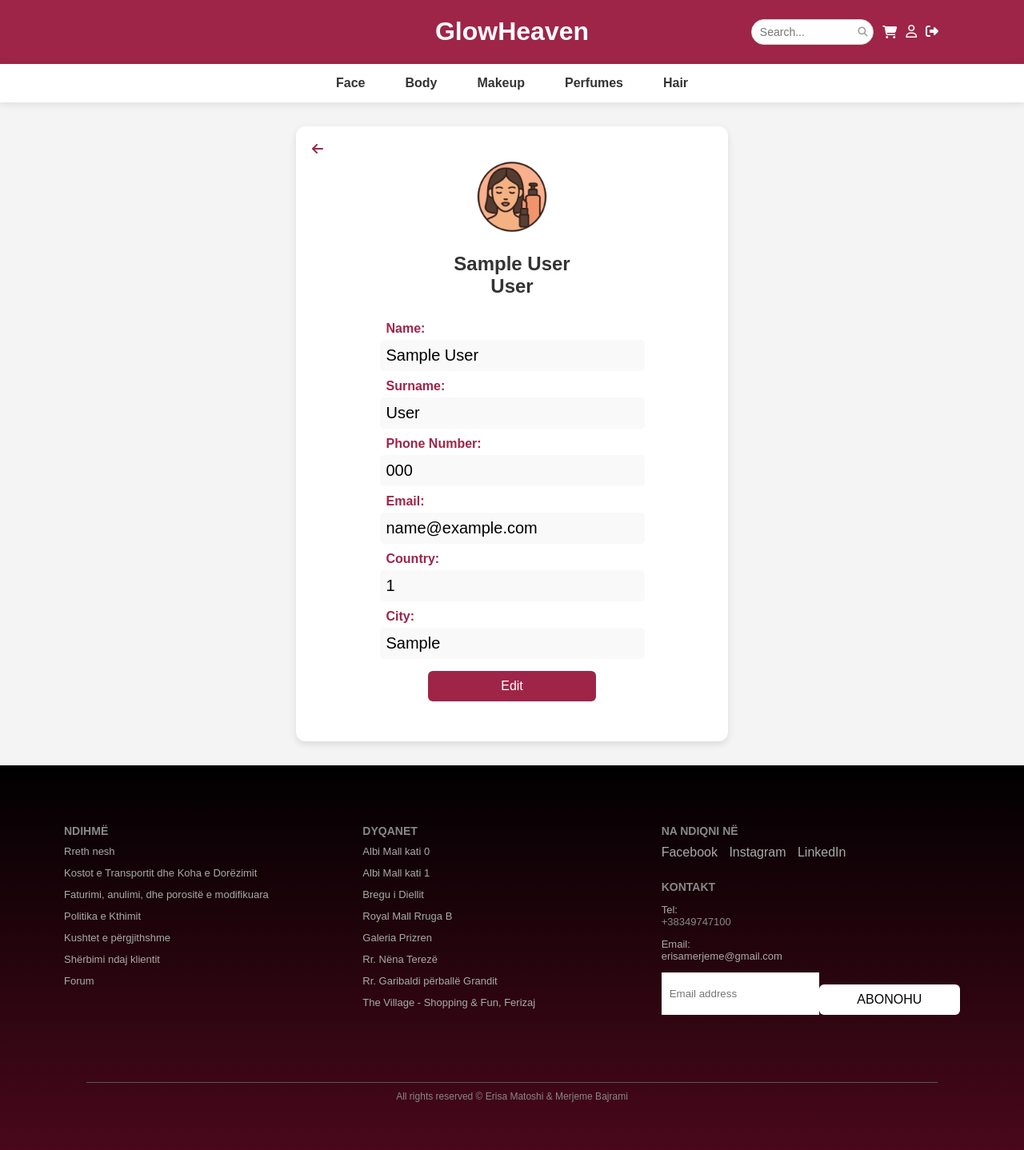
After one commit to erisa1111/E-commerce, a PHP site: page /profile.php in a window 1280 px wide. The commit adds this page. Shown: the whole page at 80% size. Run offline with PHP 8.4, Linux system fonts and the light colour scheme; the visitor is signed in with stand-in values (Sample User, id 1); tables that the repository leaves empty or names only in its code hold one stand-in row (values such as "Sample post").

Commit message:
fixed the login, added profile and got the data form database, made the logout button etc

```diff
--- /dev/null
+++ b/css/profile.css
@@ -0,0 +1,133 @@
+/* Center the profile card */
+body {
+    font-family: Arial, sans-serif;
+    background-color: #f4f4f4;
+    width: 100vw;
+
+
+
+}
+
+/* Profile card */
+.profile-card {
+    background: #ffffff;
+    padding: 20px;
+    width: 500px;
+    border-radius: 12px;
+    box-shadow: 0px 4px 10px rgba(0, 0, 0, 0.1);
+    margin: 0 auto;
+    margin-top: 30px;
+    margin-bottom: 30px;
+
+
+
+
+}
+form{
+    display: flex;
+    width: 70%;
+    flex-direction: column;
+    align-items: center;
+
+    margin: 0 auto;
+}
+
+/* Heading */
+.profile-card h2 {
+    margin-bottom: 20px;
+    width: 100%;
+    color: #333;
+    text-align: center;
+}
+
+/* Form fields */
+.profile-card label {
+    width: 90%;
+    display: block;
+    font-weight: bold;
+    margin-top: 10px;
+    text-align: left;
+    color: #9e2548;
+}
+
+.profile-input {
+    width: 90%;
+    font-size: 20px;
+    padding: 8px;
+    margin-top: 5px;
+    border: none;
+
+
+    border-radius: 5px;
+
+    background: #f9f9f9;
+    cursor: not-allowed;
+}
+
+.profile-input:focus {
+    background: #fff;
+    cursor: text;
+}
+
+/* Buttons */
+button {
+    width: 60%;
+    padding: 10px;
+    margin-top: 15px;
+    border: none;
+    border-radius: 6px;
+    text-align: center;
+    align-self: center;
+    font-size: 16px;
+    cursor: pointer;
+}
+
+#edit-btn {
+    background-color: #9e2548;
+    color: white;
+}
+
+#edit-btn:hover {
+    background-color: #b84968;
+}
+
+#save-btn {
+    background-color: #28a745;
+    color: white;
+    display: none;
+}
+
+#save-btn:hover {
+    background-color: #218838;
+}
+
+/* Back to Home Link */
+.back-link {
+    display: block;
+    margin-top: 15px;
+    text-decoration: none;
+    color: #5f7083;
+    background-color: #5f7083;
+}
+.fa-arrow-left {
+    color: #9e2548;
+}
+.fa-arrow-left:hover {
+    text-decoration: underline;
+    color: #b84968;
+}
+.bottom-space{
+    width: 100%;
+    height: 30px;
+}
+img{
+    width: 100px;
+    text-align: center;
+}
+.info{
+    width: 30%;
+    margin: 0 auto;
+    display: flex;
+    flex-direction: column;
+    align-items: center;
+}
--- a/js/loadComponents.js
+++ b/js/loadComponents.js
@@ -24,7 +24,7 @@ async function loadComponent(containerId, filePath) {
 // Load components when DOM is fully loaded
 document.addEventListener('DOMContentLoaded', () => {
     // Load navbar and footer components
-    loadComponent('navbar-container', 'navbar/navbar.html');
+    loadComponent('navbar-container', 'navbar/navbar.php');
     loadComponent('footer-container', 'footer/footer.html');
 
     // You can add more components here if needed
--- a/navbar/navbar.css
+++ b/navbar/navbar.css
@@ -80,7 +80,7 @@ body {
 }
 
 .nav-item:hover {
-    color: #ff6b6b;
+    color: #9e2548;
 }
 
 /* Dropdown Styles */
@@ -111,7 +111,7 @@ body {
 
 .dropdown-item:hover {
     background: #fff5f5;
-    color: #ff6b6b;
+    color: #c74e71;
     padding-left: 20px;
 }
 
@@ -120,3 +120,19 @@ body {
     margin-left: 5px;
     font-size: 12px;
 }
+.fa-user
+{
+    color: white;
+}
+.fa-regular:hover,
+.fa-solid:hover{
+    color: #d989a0;
+    cursor: pointer;
+
+
+}
+.fa-sign-out-alt{
+
+    color: white;
+
+}
--- a/navbar/navbar.html
+++ b/navbar/navbar.php
@@ -1,3 +1,4 @@
+<?php session_start(); // Start the session to access session data ?>
 <!DOCTYPE html>
 <html lang="en">
 <head>
@@ -5,11 +6,10 @@
     <meta http-equiv="X-UA-Compatible" content="IE=edge">
     <meta name="viewport" content="width=device-width, initial-scale=1.0">
     <title>Document</title>
-    <link rel="stylesheet" href="navbar.css"></head>
-    <!-- Add this to your HTML <head> section for the free version -->
-<link rel="stylesheet" href="https://cdnjs.cloudflare.com/ajax/libs/font-awesome/6.4.0/css/all.min.css">
+    <link rel="stylesheet" href="navbar.css">
+    <link rel="stylesheet" href="https://cdnjs.cloudflare.com/ajax/libs/font-awesome/6.4.0/css/all.min.css">
+</head>
 <body>
-
    <div class="navbar">
     <div class="top-bar">
         <div class="left-nav"></div>
@@ -20,17 +20,30 @@
                 <input type="text" class="search-input" placeholder="Search...">
                 <i class="fa-solid fa-magnifying-glass search-icon"></i>
             </div>
-            <i class="fa-regular fa-user"></i>
-            <i class="fa-solid fa-cart-shopping"></i>
 
+            <!-- Cart Icon -->
+            <i class="fa-solid fa-cart-shopping" style="cursor:pointer;"></i>
+
+            <!-- Conditional user profile or login/signup link, placed after the cart -->
+            <?php if (isset($_SESSION['user_id'])): ?>
+                <!-- If logged in, show the user profile and logout option -->
+                <a href="profile.php">
+                    <i class="fa-regular fa-user"></i>
+                </a>
+                <a href="logout.php">
+                    <i class="fa-solid fa-sign-out-alt"  style="color:white;"></i>
+                </a>
+            <?php else: ?>
+                <a href="login.php">
+                    <i class="fa-regular fa-user"></i>
+                </a>
+                <!-- If not logged in, show the login/signup option -->
+
+            <?php endif; ?>
         </div>
 
     </div>
 
-
-
-
-    </div>
     <div class="down-bar">
         <div class="nav-items">
             <!-- Face -->
@@ -88,8 +101,6 @@
                 </div>
             </div>
         </div>
-
-
     </div>
    </div>
 </body>
--- /dev/null
+++ b/profile.php
@@ -0,0 +1,126 @@
+<?php
+session_start();
+require_once 'db_connect.php';
+
+// Redirect if not logged in
+if (!isset($_SESSION['user_id'])) {
+    header("Location: login.php");
+    exit();
+}
+
+$user_id = $_SESSION['user_id'];
+
+// Fetch user data
+$stmt = $pdo->prepare("SELECT name, surname, phone_number, email, country, city FROM users WHERE id = ?");
+$stmt->execute([$user_id]);
+$user = $stmt->fetch(PDO::FETCH_ASSOC);
+
+// Handle form submission
+if ($_SERVER['REQUEST_METHOD'] === 'POST' && isset($_POST['update_profile'])) {
+    $name = $_POST['name'];
+    $surname = $_POST['surname'];
+    $phone_number = $_POST['phone_number'];
+    $email = $_POST['email'];
+    $country = $_POST['country'];
+    $city = $_POST['city'];
+
+    $updateStmt = $pdo->prepare("UPDATE users SET name = ?, surname = ?, phone_number = ?, email = ?, country = ?, city = ? WHERE id = ?");
+    if ($updateStmt->execute([$name, $surname, $phone_number, $email, $country, $city, $user_id])) {
+        $success = "Profile updated successfully!";
+        // Refresh data after update
+        $stmt->execute([$user_id]);
+        $user = $stmt->fetch(PDO::FETCH_ASSOC);
+    } else {
+        $error = "Error updating profile. Please try again.";
+    }
+}
+?>
+<!DOCTYPE html>
+<html lang="en">
+<head>
+    <meta charset="UTF-8">
+    <meta name="viewport" content="width=device-width, initial-scale=1.0">
+    <title>Profile - GlowHeaven</title>
+    <link rel="stylesheet" href="css/profile.css">
+    <link rel="stylesheet" href="navbar/navbar.css">
+    <link rel="stylesheet" href="footer/footer.css">
+    <script>
+        function enableEdit() {
+            document.querySelectorAll(".profile-input").forEach(input => input.removeAttribute("readonly"));
+            document.getElementById("save-btn").style.display = "block";
+            document.getElementById("edit-btn").style.display = "none";
+        }
+    </script>
+</head>
+<body>
+
+<div id="navbar-container"></div>
+
+<div class="profile-card">
+  <a href="home.php"><i class="fa-solid fa-arrow-left"></i></a>
+  <div class="info">
+  <img src="/img/profile_picture.png" alt="">
+
+<h2><?php echo htmlspecialchars($user['name']) . ' ' . htmlspecialchars($user['surname']); ?></h2>
+  </div>
+
+
+
+        <?php if (isset($success))
+            echo "<p style='color: green; text-align:center;'>$success</p>"; ?>
+        <?php if (isset($error))
+            echo "<p style='color: red; text-align:center;'>$error</p>"; ?>
+
+        <form method="POST">
+            <label>Name:</label>
+            <input type="text" name="name" value="<?php echo htmlspecialchars($user['name']); ?>" class="profile-input"
+                readonly required>
+
+            <label>Surname:</label>
+            <input type="text" name="surname" value="<?php echo htmlspecialchars($user['surname']); ?>"
+                class="profile-input" readonly required>
+
+            <label>Phone Number:</label>
+            <input type="text" name="phone_number" value="<?php echo htmlspecialchars($user['phone_number']); ?>"
+                class="profile-input" readonly>
+                <label>Email:</label>
+          <input type="email" name="email" value="<?php echo htmlspecialchars($user['email']); ?>" class="profile-input" readonly required>
+
+            <label>Country:</label>
+            <input type="text" name="country" value="<?php echo htmlspecialchars($user['country']); ?>"
+                class="profile-input" readonly>
+
+            <label>City:</label>
+            <input type="text" name="city" value="<?php echo htmlspecialchars($user['city']); ?>" class="profile-input"
+                readonly>
+
+            <button type="button" id="edit-btn" onclick="enableEdit()">Edit</button>
+            <button type="submit" name="update_profile" id="save-btn" style="display: none;">Save</button>
+            <div class="bottom-space"></div>
+        </form>
+
+    </div>
+
+    <div id="footer-container">
+        <footer>
+            <p>&copy; <?php echo date('Y'); ?> GlowHeaven. All rights reserved.</p>
+        </footer>
+    </div>
+
+    <script>
+        document.addEventListener('DOMContentLoaded', function () {
+            fetch("navbar/navbar.php")
+                .then(response => response.text())
+                .then(data => {
+                    document.getElementById('navbar-container').innerHTML = data;
+                });
+
+            fetch("footer/footer.html")
+                .then(response => response.text())
+                .then(data => {
+                    document.getElementById('footer-container').innerHTML = data;
+                });
+        });
+    </script>
+</body>
+</html>
--- a/signup.php
+++ b/signup.php
@@ -67,6 +67,9 @@ if ($_SERVER['REQUEST_METHOD'] === 'POST') {
                 <input type="email" name="email" placeholder="Email" required />
                 <input type="password" name="password" placeholder="Password" required />
                 <button type="submit">Sign Up</button>
+                <p style="text-align: center; margin-top: 10px; font-size: 13px; font-weight:100 ;">
+    Already have an account? <a href="login.php" style="color: #9e2548; text-decoration: none;">Log in</a>
+</p>
             </div>
         </form>
     </div>
```
Also changed, not shown: home.php (+19 -14 lines), login.php (+19 -21 lines), img/profile_picture.png (added).
